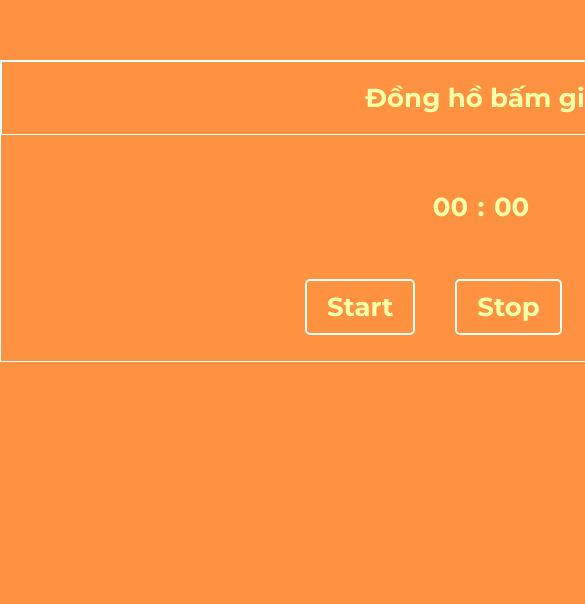
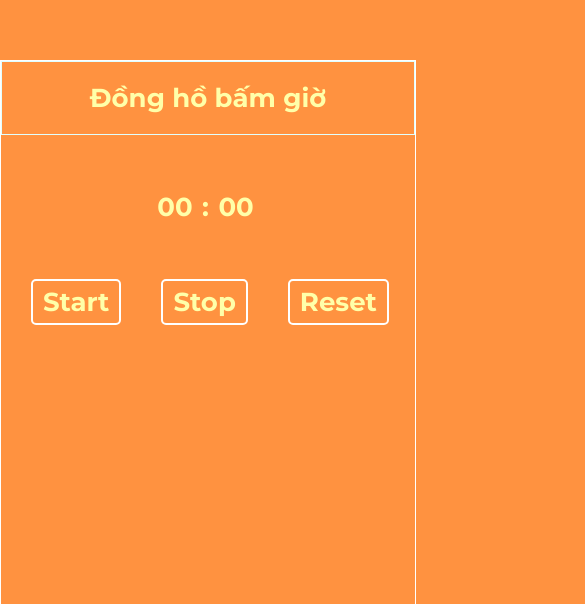
Before and after one commit to Duy2563/BamGio, a plain HTML site: page index.html in a window 390 px wide. Shown: the part 240-844 px from the top of the page, 585 px wide, since content can reach past the window. Drawn offline with Linux system fonts and the light colour scheme.

Commit message:
first commit5

```diff
--- a/css/DongHoBamGio.Css
+++ b/css/DongHoBamGio.Css
@@ -38,7 +38,7 @@ span{
     font-weight: bold;
     float: left;
     position: relative;
-    left: 31.5%;
+    left: 29%;
     margin: 80px auto;
     margin-right: 40px;
     border: 2px solid white;
@@ -56,27 +56,16 @@ span{
     cursor: pointer;
     border-radius: 10px;
 }
-@media screen and (max-width: 1028px) {
-    html{
-        width: auto;
-        height: auto;
-    }
+@media screen and (max-width: 1080px) {
+
     .container{
-        width: 965px;
-        height: 300px;
+        width: 414px;
+        height: 914px;
         /* background-color: orange; */
-        border: 1px solid #E0FFFF;
+        border: 1px solid #ffF;
         margin: 300px auto;
         text-align: center;
 
-    }
-    h2{
-        color: #ffffa9;
-        border: 1px solid #E0FFFF;
-        margin: 0px;
-        padding: 20px;
-        font-size: 26px;
-        font-weight: bold;
     }
     span{
         font-size: 26px;
@@ -92,15 +81,12 @@ span{
         font-weight: bold;
         float: left;
         position: relative;
-        left: 31.5%;
+        left: 30px;
         margin: 80px auto;
         margin-right: 40px;
         border: 2px solid white;
+        padding: 5px 10px;
         color: #ffffa9;
-        padding-top: 10px;
-        padding-left: 20px;
-        padding-right: 20px;
-        padding-bottom: 10px;
         border-radius: 5px;
     }
     .button:hover{
@@ -110,4 +96,5 @@ span{
         cursor: pointer;
         border-radius: 10px;
     }
+
 }
```
